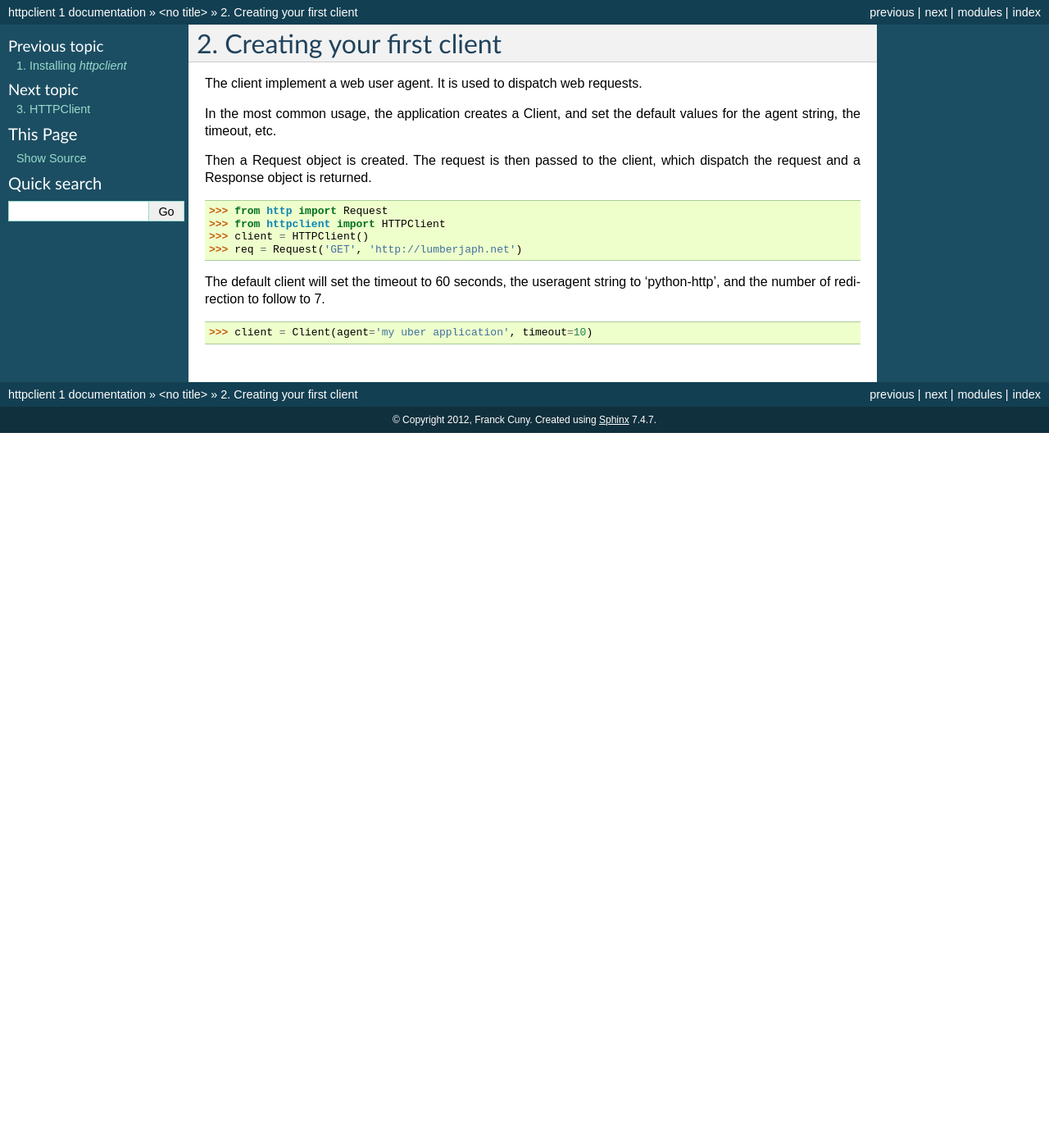
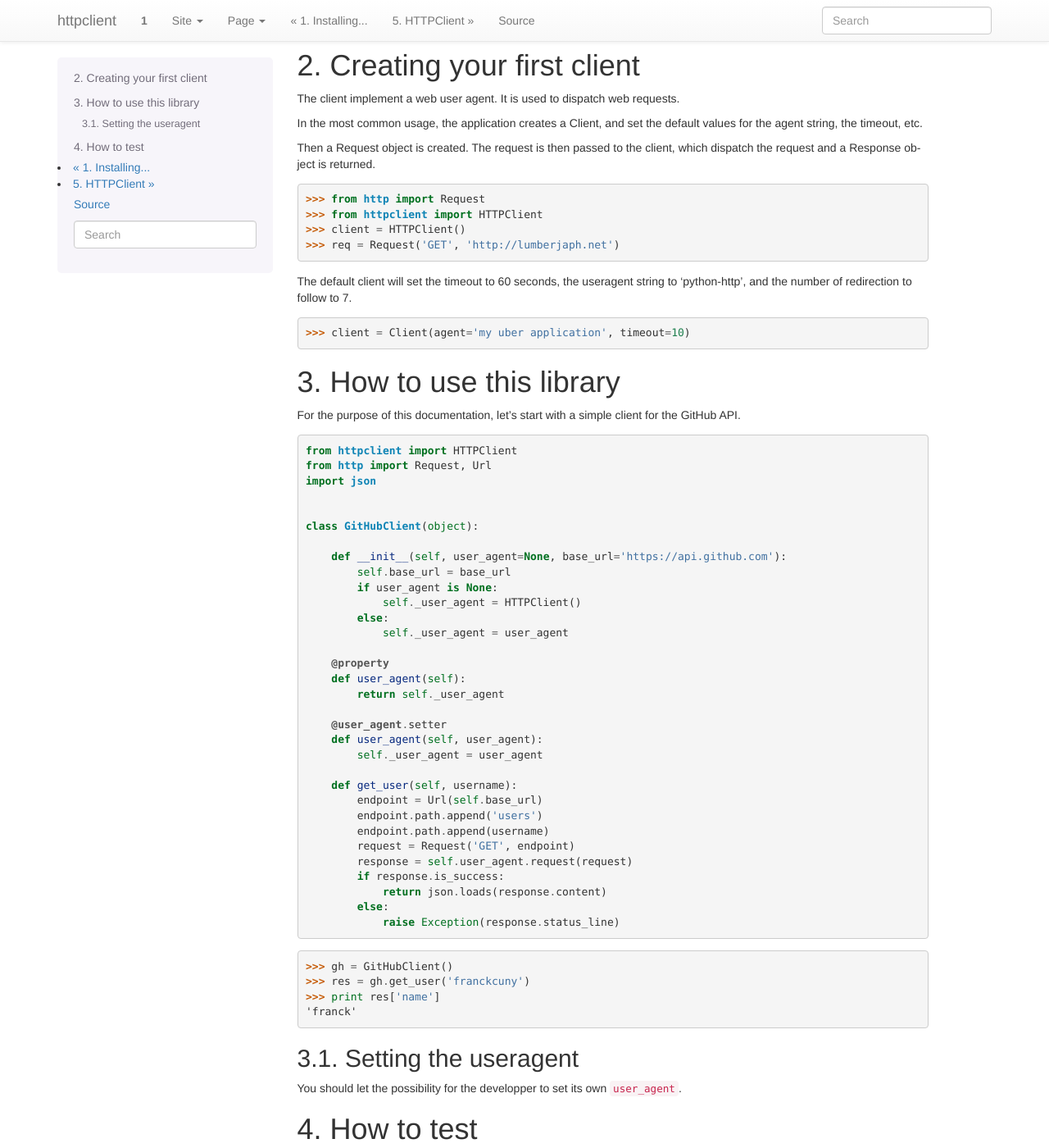
Before and after one commit to sekimura/httpclient, a Sphinx documentation site: the page built from docs/tutorial.rst, in a window 1280 px wide and 1400 px high. Shown: the whole window at 82% size. Built offline with Sphinx 7.4.7, drawn with Linux system fonts in a browser that asks for light colours; some of the changed text lies outside the part shown.

Commit message:
Start writing the documentation
 * add bootstrap theme and configuration
 * update the synopsis for HTTPClient
 * start to write a tutorial on how to use the library and how to write tests
   with a custom useragent

```diff
--- a/docs/conf.py
+++ b/docs/conf.py
@@ -16,6 +16,7 @@ try:
     import http
 except ImportError:
     sys.path.append(os.path.abspath('../'))
+    sys.path.append(os.path.abspath('_themes'))
 
 # If extensions (or modules to document with autodoc) are in another directory,
 # add these directories to sys.path here. If the directory is relative to the
@@ -95,7 +96,8 @@ pygments_style = 'sphinx'
 
 # The theme to use for HTML and HTML Help pages.  Major themes that come with
 # Sphinx are currently 'default' and 'sphinxdoc'.
-html_theme = 'default'
+html_theme_path = ['_themes']
+html_theme = 'bootstrap'
 
 # Theme options are theme-specific and customize the look and feel of a theme
 # further.  For a list of options available for each theme, see the
--- a/docs/tutorial.rst
+++ b/docs/tutorial.rst
@@ -15,3 +15,78 @@ Then a Request object is created. The request is then passed to the client, whic
 The default client will set the timeout to 60 seconds, the useragent string to 'python-http', and the number of redirection to follow to 7.
 
     >>> client = Client(agent='my uber application', timeout=10)
+
+How to use this library
+-----------------------
+
+For the purpose of this documentation, let's start with a simple client for the GitHub API.
+
+::
+
+    from httpclient import HTTPClient
+    from http import Request, Url
+    import json
+
+
+    class GitHubClient(object):
+
+        def __init__(self, user_agent=None, base_url='https://api.github.com'):
+            self.base_url = base_url
+            if user_agent is None:
+                self._user_agent = HTTPClient()
+            else:
+                self._user_agent = user_agent
+
+        @property
+        def user_agent(self):
+            return self._user_agent
+
+        @user_agent.setter
+        def user_agent(self, user_agent):
+            self._user_agent = user_agent
+
+        def get_user(self, username):
+            endpoint = Url(self.base_url)
+            endpoint.path.append('users')
+            endpoint.path.append(username)
+            request = Request('GET', endpoint)
+            response = self.user_agent.request(request)
+            if response.is_success:
+                return json.loads(response.content)
+            else:
+                raise Exception(response.status_line)
+
+::
+
+    >>> gh = GitHubClient()
+    >>> res = gh.get_user('franckcuny')
+    >>> print res['name']
+    'franck'
+
+Setting the useragent
+~~~~~~~~~~~~~~~~~~~~~
+
+You should let the possibility for the developper to set its own ``user_agent``.
+
+How to test
+-----------
+
+Now, we will add tests for this client.
+
+::
+
+    def _cb(request):
+        response = Response(200, content=json.dumps({'name': 'batman'}))
+        return response
+
+
+    class Test(unittest.TestCase):
+
+        def testName(self):
+            ua = HTTPClient()
+            ua.add_handler('request_send', _cb)
+            client = GitHubClient(user_agent=ua)
+            res = client.get_user('franckcuny')
+            self.assertEqual(res['name'], 'batman')
+
+If we execute these test, the callback ``cb`` will be called, and since it returns a class:``Response`` object, the request is never sent over the wire.
```
Also changed, not shown: docs/httpclient.rst (+12 -0 lines), docs/index.rst (+4 -4 lines), 1 other file.
